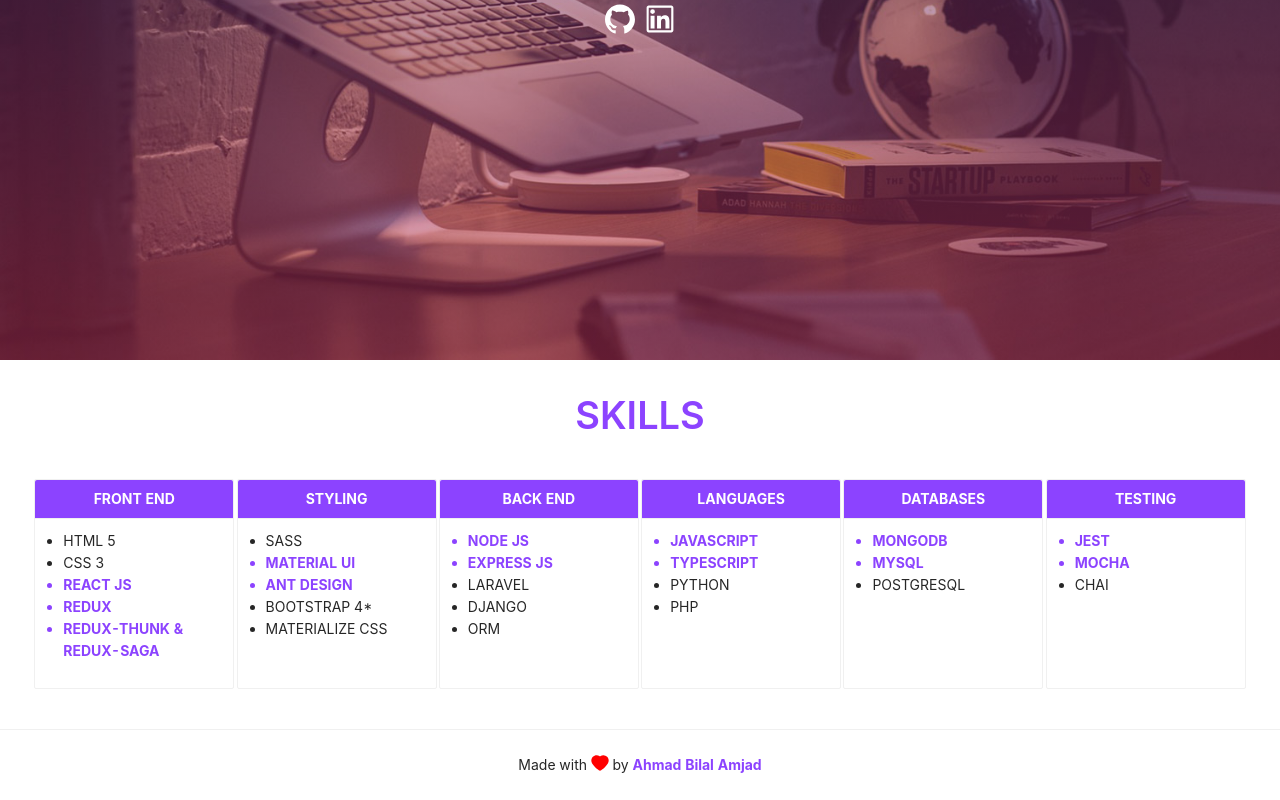
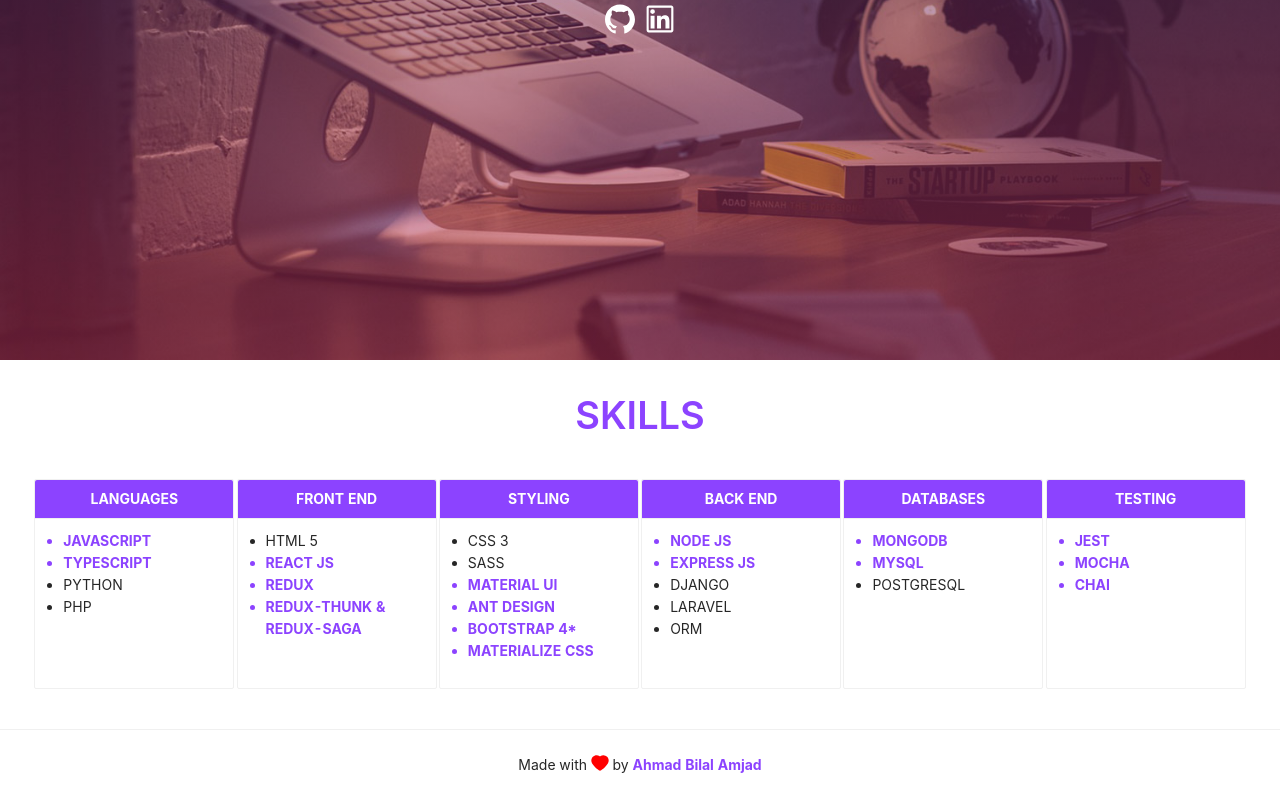
Before and after one commit to AhmadBilalAmjad/ahmadbilalamjad.github.io, a React (Create React App) app: page / in a window 1280 px wide. Shown: the part 440-1240 px from the top of the page. Built offline with nearby package versions, Linux system fonts and the light colour scheme.

Commit message:
json file added, improvements

```diff
--- a/src/components/Home.jsx
+++ b/src/components/Home.jsx
@@ -3,6 +3,7 @@ import { Layout, Typography, Card } from 'antd';
 import { HeartFilled, GithubOutlined, LinkedinOutlined } from '@ant-design/icons'
 
 import Header from './partials/Header';
+import * as data from '.././data.json';
 
 import '../styles/home.css';
 
@@ -17,7 +18,7 @@ const Home = () => {
       <div className="site-layout-background">
         <Title>I'm Ahmad Bilal Amjad</Title>
         <Title level={2}>I'm a Software Engineer / Full Stack Developer</Title>
-        <div>
+        <div className='icons-wrapper'>
           <a href="https://github.com/AhmadBilalAmjad" target='_blank' rel="noopener noreferrer">
             <GithubOutlined  style={{ color: 'white', fontSize: 30, marginRight: 10 }}/>
           </a>
@@ -29,55 +30,15 @@ const Home = () => {
     </Content>
     <Title className='skills'>SKILLS</Title>
     <Layout className='skills-card-wrapper'>
-      <Card size="small" hoverable title="FRONT END" style={{ width: 200 }}>
-        <ul className='card-body'>
-          <li>HTML 5</li>
-          <li>CSS 3</li>
-          <li className='bold-purple'>REACT JS</li>
-          <li className='bold-purple'>REDUX</li>
-          <li className='bold-purple'>REDUX-THUNK & REDUX-SAGA</li>
-        </ul>
-      </Card>
-      <Card size="small" hoverable title="STYLING" style={{ width: 200 }}>
-        <ul className='card-body'>
-          <li>SASS</li>
-          <li className='bold-purple'>MATERIAL UI</li>
-          <li className='bold-purple'>ANT DESIGN</li>
-          <li>BOOTSTRAP 4*</li>
-          <li>MATERIALIZE CSS</li>
-        </ul>
-      </Card>
-      <Card size="small" hoverable title="BACK END" style={{ width: 200 }}>
-        <ul className='card-body'>
-          <li className='bold-purple'>NODE JS</li>
-          <li className='bold-purple'>EXPRESS JS</li>
-          <li>LARAVEL</li>
-          <li>DJANGO</li>
-          <li>ORM</li>
-        </ul>
-      </Card>
-      <Card size="small" hoverable title="LANGUAGES" style={{ width: 200 }}>
-        <ul className='card-body'>
-          <li className='bold-purple'>JAVASCRIPT</li>
-          <li className='bold-purple'>TYPESCRIPT</li>
-          <li>PYTHON</li>
-          <li>PHP</li>
-        </ul>
-      </Card>
-      <Card size="small" hoverable title="DATABASES" style={{ width: 200 }}>
-        <ul className='card-body'>
-          <li className='bold-purple'>MONGODB</li>
-          <li className='bold-purple'>MYSQL</li>
-          <li>POSTGRESQL</li>
-        </ul>
-      </Card>
-      <Card size="small" hoverable title="TESTING" style={{ width: 200 }}>
-        <ul className='card-body'>
-          <li className='bold-purple'>JEST</li>
-          <li className='bold-purple'>MOCHA</li>
-          <li>CHAI</li>
-        </ul>
-      </Card>
+      {data.skills.map(skill => (
+        <Card key={skill.name} size="small" hoverable title={skill.name} style={{ width: 200 }}>
+          <ul className='card-body'>
+            {skill.items.map(item => (
+              <li key={item.name} className={item.isBold && 'bold-purple'}>{item.name}</li>
+            ))}
+          </ul>
+        </Card>
+      ))}
     </Layout>
     <Footer className='footer'>Made with <HeartFilled style={{ color: 'red', fontSize: 18 }} /> by <span className='bold-purple'> Ahmad Bilal Amjad </span></Footer>
   </Layout>
--- a/src/components/Projects.jsx
+++ b/src/components/Projects.jsx
@@ -40,6 +40,7 @@ const Projects = () => {
             <Layout className='projects-wrapper'>
             {projects.map(project => (
                 <Card
+                    key={project.name}
                     hoverable
                     style={{ width: 300 }}
                     cover={<img alt={project.name} src={project.image} />}
@@ -48,7 +49,7 @@ const Projects = () => {
                     <div style={{ marginTop: 5 }}>
                     <p>Technologies Used</p>
                         {project.technologies.map(tech => (
-                            <Tag color="purple" style={{ margin: 5 }}>{tech}</Tag>
+                            <Tag key={tech} color="purple" style={{ margin: 5 }}>{tech}</Tag>
                         ))}
                     </div>
                 </Card>
--- /dev/null
+++ b/src/data.json
@@ -0,0 +1,125 @@
+{
+    "skills": [
+        {
+            "name": "LANGUAGES",
+            "items": [
+                {
+                    "name": "JAVASCRIPT",
+                    "isBold": true
+                },
+                {
+                    "name": "TYPESCRIPT",
+                    "isBold": true
+                },
+                {
+                    "name": "PYTHON"
+                },
+                {
+                    "name": "PHP"
+                }
+            ]
+        },
+        {
+            "name": "FRONT END",
+            "items": [
+                {
+                    "name": "HTML 5"
+                },
+                {
+                    "name": "REACT JS",
+                    "isBold": true
+                },
+                {
+                    "name": "REDUX",
+                    "isBold": true
+                },
+                {
+                    "name": "REDUX-THUNK & REDUX-SAGA",
+                    "isBold": true
+                }
+            ]
+        },
+        {
+            "name": "STYLING",
+            "items": [
+                {
+                    "name": "CSS 3"
+                },
+                {
+                    "name": "SASS"
+                },
+                {
+                    "name": "MATERIAL UI",
+                    "isBold": true
+                },
+                {
+                    "name": "ANT DESIGN",
+                    "isBold": true
+                },
+                {
+                    "name": "BOOTSTRAP 4*",
+                    "isBold": true
+                },
+                {
+                    "name": "MATERIALIZE CSS",
+                    "isBold": true
+                }
+            ]
+        },
+        {
+            "name": "BACK END",
+            "items": [
+                {
+                    "name": "NODE JS",
+                    "isBold": true
+                },
+                {
+                    "name": "EXPRESS JS",
+                    "isBold": true
+                },
+                {
+                    "name": "DJANGO"
+                },
+                {
+                    "name": "LARAVEL"
+                },
+                {
+                    "name": "ORM"
+                }
+            ]
+        },
+        {
+            "name": "DATABASES",
+            "items": [
+                {
+                    "name": "MONGODB",
+                    "isBold": true
+                },
+                {
+                    "name": "MYSQL",
+                    "isBold": true
+                },
+                {
+                    "name": "POSTGRESQL"
+                }
+            ]
+        },
+        {
+            "name": "TESTING",
+            "items": [
+                {
+                    "name": "JEST",
+                    "isBold": true
+                },
+                {
+                    "name": "MOCHA",
+                    "isBold": true
+                },
+                {
+                    "name": "CHAI",
+                    "isBold": true
+                }
+            ]
+        }
+    ]
+}
--- a/src/styles/home.css
+++ b/src/styles/home.css
@@ -9,6 +9,7 @@
     position: absolute;
     left: 0;
     width: 100vw;
+    /* background: transparent !important; */
 }
 
 .site-layout {
@@ -107,3 +108,7 @@ h2.ant-typography {
     color: white;
     font-size: 25 !important;
 }
+
+.icons-wrapper > a:hover {
+    color: #8c43ff !important;
+}
```
